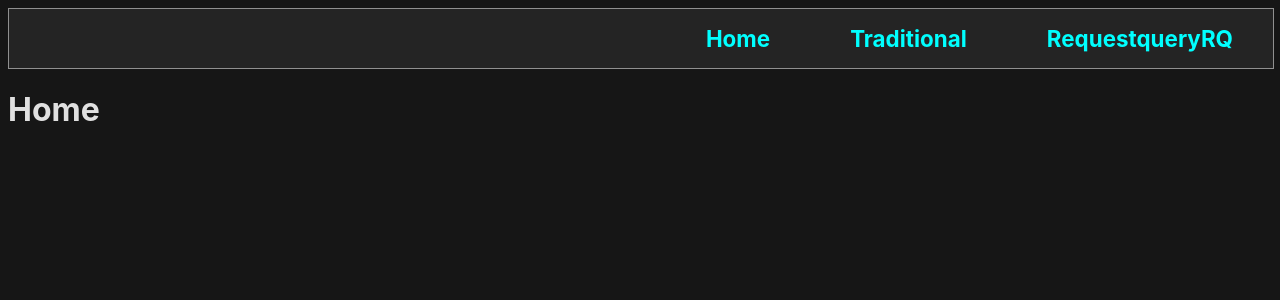
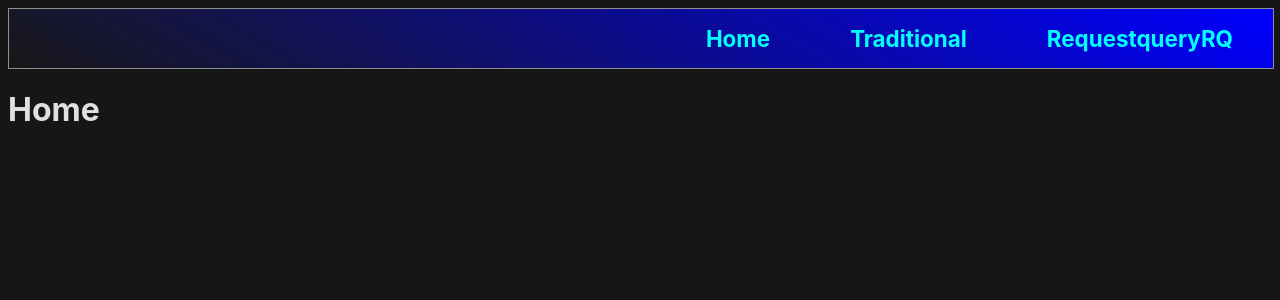
Before and after one commit to TLRKiliann/vite-react-query, a React (Vite) app in the folder vite-project/: page / in a window 1280 px wide. Shown: the top 300 px of the page. Built offline with nearby package versions, Linux system fonts and the light colour scheme.

Commit message:
style improved

```diff
--- a/vite-project/src/components/Navbar.css
+++ b/vite-project/src/components/Navbar.css
@@ -2,7 +2,7 @@
 	width: 100%;
 	margin: auto;
 	display: flex;
-	background-color: #242424;
+	background: linear-gradient(30deg, rgba(24,24,24, 1), blue);
 	border: 1px solid #909090;
 }
 
```
